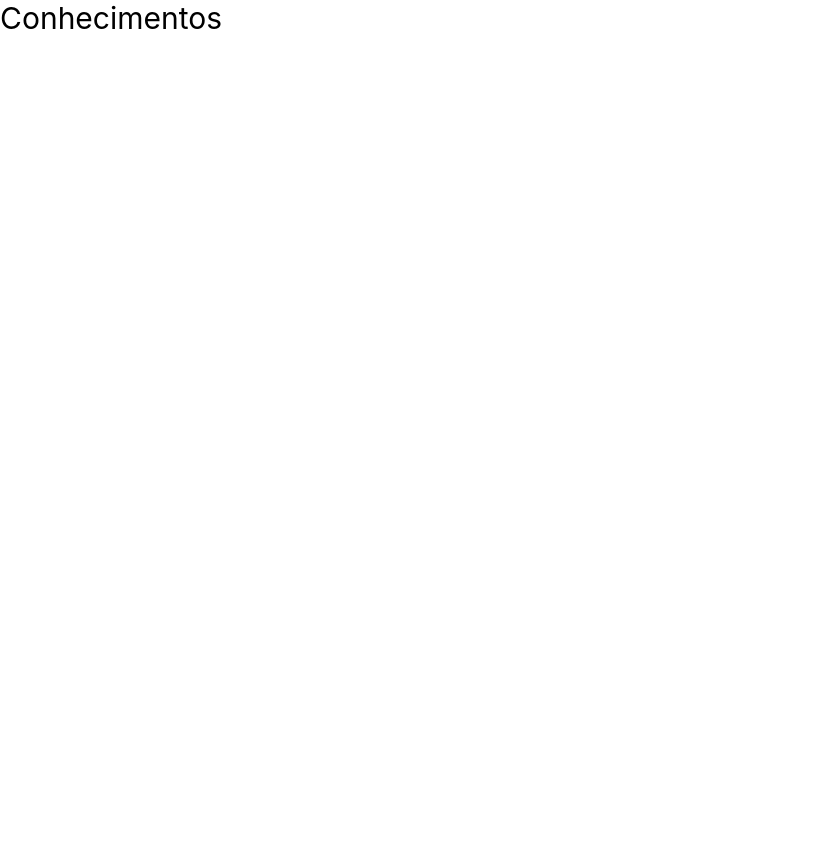
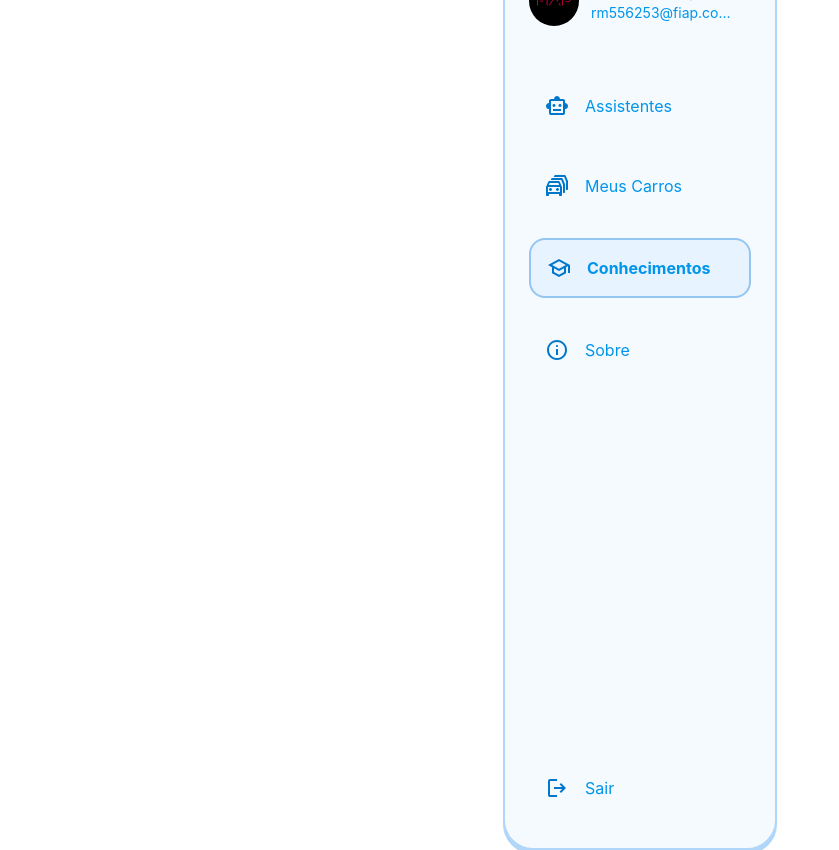
Before and after one commit to LELE-REPAIRS/lele-repairs-ui-v2, a React (Vite) app: page /conhecimentos in a window 1280 px wide. Shown: the whole page, without its empty margins (0-839 px from the left). Before the commit the page ends 800 px from the top, so only its background shows below. Built offline with nearby package versions, Linux system fonts and the light colour scheme.

Commit message:
Realizado a inserção dos componentes Header, Avatar e MenuList para otimização do código.

```diff
--- a/src/routes/Assistentes/index.tsx
+++ b/src/routes/Assistentes/index.tsx
@@ -1,11 +1,30 @@
+import Header from "../../components/Header/Header";
+import MenuList from "../../components/Globais/MenuList";
+import Avatar from "../../components/Globais/Avatar";
+
 function Assistentes(){
 
     document.title = "Lele's Repairs - Assistentes";
 
     return (
-        <div>
-          <h1 className="text-3xl">Assistentes</h1>
+      <Header>
+        <div className="flex flex-row justify-center items-center drop-shadow-row">
+          <nav className="h-[900px] px-6 pt-6 pb-8 bg-color_2 rounded-[30px] border-2 border-color_6 flex-col justify-between items-start inline-flex">
+            <div className="self-stretch h-[402px] flex-col justify-start items-start gap-[52px] flex">
+              <Avatar src={'/avatar.png'} name={'Pedro Henrique Vasco Antonieti'} email={'rm556253@fiap.com.br'}/>
+              <div className="h-[300px] flex-col justify-start items-start gap-6 inline-flex">
+                <MenuList icon={'bg-icon-robot'} select={true} to={'/assistentes'} value="Assistentes"/>
+                <MenuList icon={'bg-icon-car'} select={false} to={'/meus-carros'} value="Meus Carros"/>
+                <MenuList icon={'bg-icon-conhecimento'} select={false} to={'/conhecimentos'} value="Conhecimentos"/>
+                <MenuList icon={'bg-icon-info'} select={false} to={'/sobre'} value="Sobre"/>
+              </div>
+            </div>
+            <div className="self-stretch h-14 flex-col justify-start items-start gap-2 flex">
+              <MenuList icon={'bg-icon-logout'} select={false} to={'/sair'} value="Sair"/>
+            </div>
+          </nav>
         </div>
+    </Header>
     );
 }
 
--- a/src/routes/Conhecimentos/index.tsx
+++ b/src/routes/Conhecimentos/index.tsx
@@ -1,11 +1,30 @@
+import Avatar from "../../components/Globais/Avatar";
+import MenuList from "../../components/Globais/MenuList";
+import Header from "../../components/Header/Header";
+
 function Conhecimentos(){
 
     document.title = "Lele's Repairs - Conhecimentos";
 
     return (
-        <div>
-          <h1 className="text-3xl">Conhecimentos</h1>
+      <Header>
+        <div className="flex flex-row justify-center items-center drop-shadow-row">
+          <nav className="h-[900px] px-6 pt-6 pb-8 bg-color_2 rounded-[30px] border-2 border-color_6 flex-col justify-between items-start inline-flex">
+            <div className="self-stretch h-[402px] flex-col justify-start items-start gap-[52px] flex">
+              <Avatar src={'/avatar.png'} name={'Pedro Henrique Vasco Antonieti'} email={'rm556253@fiap.com.br'}/>
+              <div className="h-[300px] flex-col justify-start items-start gap-6 inline-flex">
+                <MenuList icon={'bg-icon-robot'} select={false} to={'/assistentes'} value="Assistentes"/>
+                <MenuList icon={'bg-icon-car'} select={false} to={'/meus-carros'} value="Meus Carros"/>
+                <MenuList icon={'bg-icon-conhecimento'} select={true} to={'/conhecimentos'} value="Conhecimentos"/>
+                <MenuList icon={'bg-icon-info'} select={false} to={'/sobre'} value="Sobre"/>
+              </div>
+            </div>
+            <div className="self-stretch h-14 flex-col justify-start items-start gap-2 flex">
+              <MenuList icon={'bg-icon-logout'} select={false} to={'/sair'} value="Sair"/>
+            </div>
+          </nav>
         </div>
+      </Header>
     );
 }
 
--- a/src/routes/MeusCarros/index.tsx
+++ b/src/routes/MeusCarros/index.tsx
@@ -1,11 +1,30 @@
+import Header from "../../components/Header/Header";
+import MenuList from "../../components/Globais/MenuList";
+import Avatar from "../../components/Globais/Avatar";
+
 function MeusCarros(){
 
     document.title = "Lele's Repairs - Meus Carros";
 
     return (
-        <div>
-          <h1 className="text-3xl">Meus Carros</h1>
+      <Header>
+        <div className="flex flex-row justify-center items-center drop-shadow-row">
+          <nav className="h-[900px] px-6 pt-6 pb-8 bg-color_2 rounded-[30px] border-2 border-color_6 flex-col justify-between items-start inline-flex">
+            <div className="self-stretch h-[402px] flex-col justify-start items-start gap-[52px] flex">
+              <Avatar src={'/avatar.png'} name={'Pedro Henrique Vasco Antonieti'} email={'rm556253@fiap.com.br'}/>
+              <div className="h-[300px] flex-col justify-start items-start gap-6 inline-flex">
+                <MenuList icon={'bg-icon-robot'} select={false} to={'/assistentes'} value="Assistentes"/>
+                <MenuList icon={'bg-icon-car'} select={true} to={'/meus-carros'} value="Meus Carros"/>
+                <MenuList icon={'bg-icon-conhecimento'} select={false} to={'/conhecimentos'} value="Conhecimentos"/>
+                <MenuList icon={'bg-icon-info'} select={false} to={'/sobre'} value="Sobre"/>
+              </div>
+            </div>
+            <div className="self-stretch h-14 flex-col justify-start items-start gap-2 flex">
+              <MenuList icon={'bg-icon-logout'} select={false} to={'/sair'} value="Sair"/>
+            </div>
+          </nav>
         </div>
+      </Header>
     );
 }
 
--- a/src/routes/Sobre/index.tsx
+++ b/src/routes/Sobre/index.tsx
@@ -1,11 +1,30 @@
+import Avatar from "../../components/Globais/Avatar";
+import MenuList from "../../components/Globais/MenuList";
+import Header from "../../components/Header/Header";
+
 function Sobre(){
 
     document.title = "Lele's Repairs -  Sobre";
 
     return (
-        <div>
-          <h1 className="text-3xl">Sobre</h1>
+      <Header>
+        <div className="flex flex-row justify-center items-center drop-shadow-row">
+          <nav className="h-[900px] px-6 pt-6 pb-8 bg-color_2 rounded-[30px] border-2 border-color_6 flex-col justify-between items-start inline-flex">
+            <div className="self-stretch h-[402px] flex-col justify-start items-start gap-[52px] flex">
+              <Avatar src={'/avatar.png'} name={'Pedro Henrique Vasco Antonieti'} email={'rm556253@fiap.com.br'}/>
+              <div className="h-[300px] flex-col justify-start items-start gap-6 inline-flex">
+                <MenuList icon={'bg-icon-robot'} select={false} to={'/assistentes'} value="Assistentes"/>
+                <MenuList icon={'bg-icon-car'} select={false} to={'/meus-carros'} value="Meus Carros"/>
+                <MenuList icon={'bg-icon-conhecimento'} select={false} to={'/conhecimentos'} value="Conhecimentos"/>
+                <MenuList icon={'bg-icon-info'} select={true} to={'/sobre'} value="Sobre"/>
+              </div>
+            </div>
+            <div className="self-stretch h-14 flex-col justify-start items-start gap-2 flex">
+              <MenuList icon={'bg-icon-logout'} select={false} to={'/sair'} value="Sair"/>
+            </div>
+          </nav>
         </div>
+      </Header>
     );
 }
 
```
